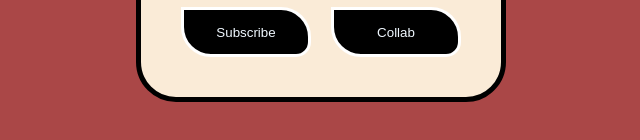
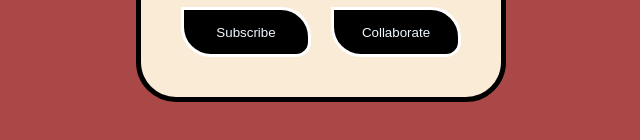
Before and after one commit to abhi6777/Youtube, a plain HTML site: page profile_card/index.html in a window 1280 px wide. Shown: the part 432-572 px from the top of the page, 272-912 px from the left. Drawn offline with Linux system fonts and the light colour scheme.

```diff
--- a/profile_card/index.html
+++ b/profile_card/index.html
@@ -31,7 +31,7 @@
                     <button>Subscribe</button>
                </div>
                <div id="Collab">
-                    <button>Collab</button>
+                    <button>Collaborate</button>
                </div>
           </div>
      </div>
```
